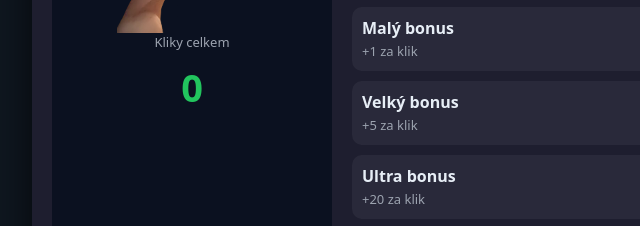
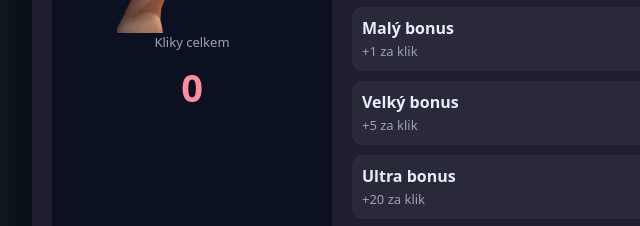
Before and after one commit to Shipeast/Veronika-clicker, a plain HTML site: page index.html in a window 1280 px wide. Shown: the part 229-455 px from the top of the page, 148-788 px from the left. Drawn offline with Linux system fonts and the light colour scheme.

Commit message:
Change big-score color to #FF8DA1

```diff
--- a/index.html
+++ b/index.html
@@ -18,7 +18,7 @@ body{
 .click-area{background:#0b1120;padding:15px;border-radius:16px;display:flex;flex-direction:column;align-items:center;position:relative;overflow:hidden;transition:box-shadow .3s;}
 .click-img{width:200px;height:200px;object-fit:contain;cursor:pointer;border-radius:12px;transition:transform .08s, filter .12s;}
 .click-img:active{transform:scale(.92);}
-.big-score{font-size:38px;font-weight:bold;color:var(--accent);margin-top:10px}
+.big-score{font-size:38px;font-weight:bold;color:#FF8DA1;margin-top:10px}
 .muted{color:var(--muted);font-size:13px}
 .panel{display:flex;flex-direction:column;gap:12px}
 .row{display:flex;justify-content:space-between;align-items:center;padding:10px;background:rgba(255,255,255,0.05);border-radius:8px}
```
